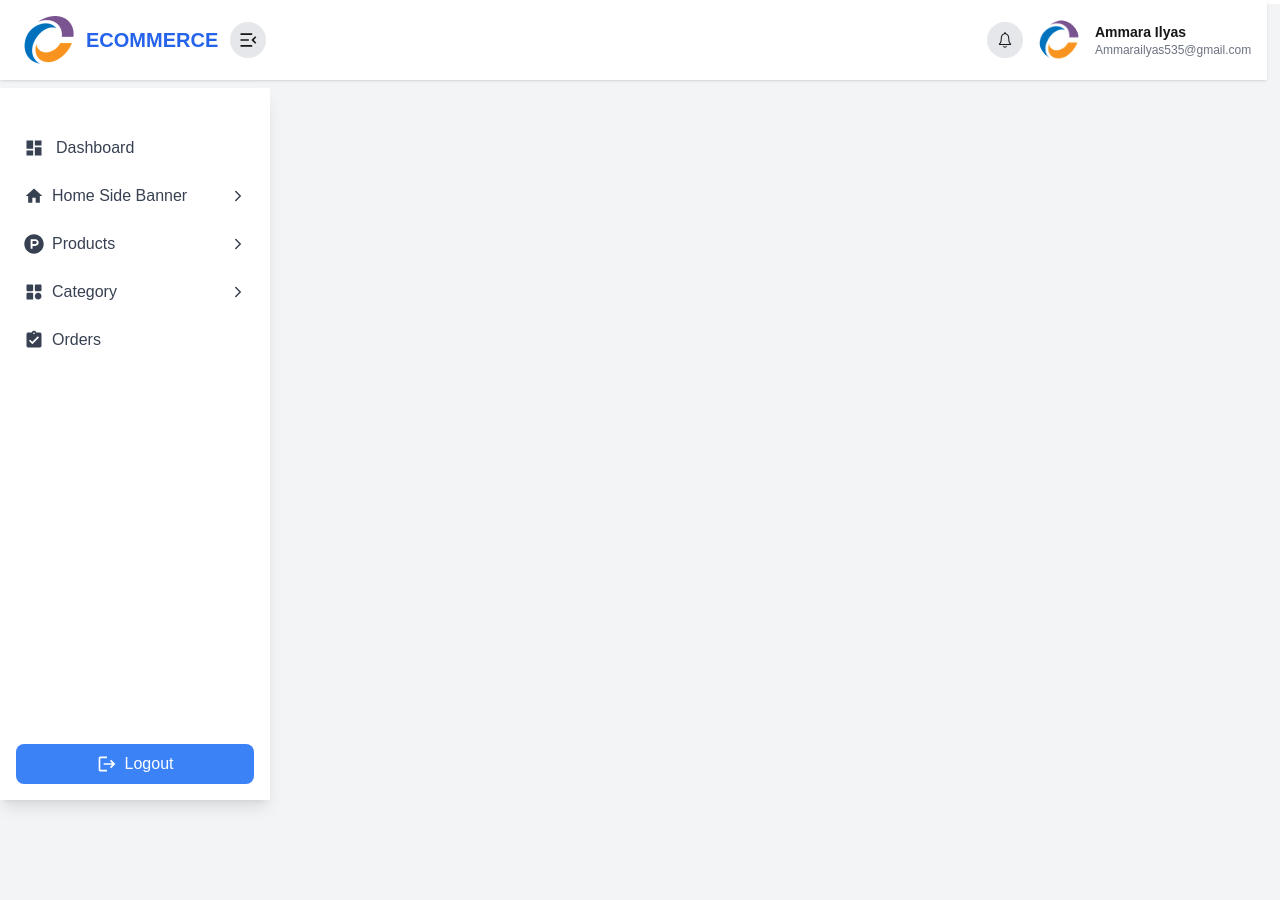
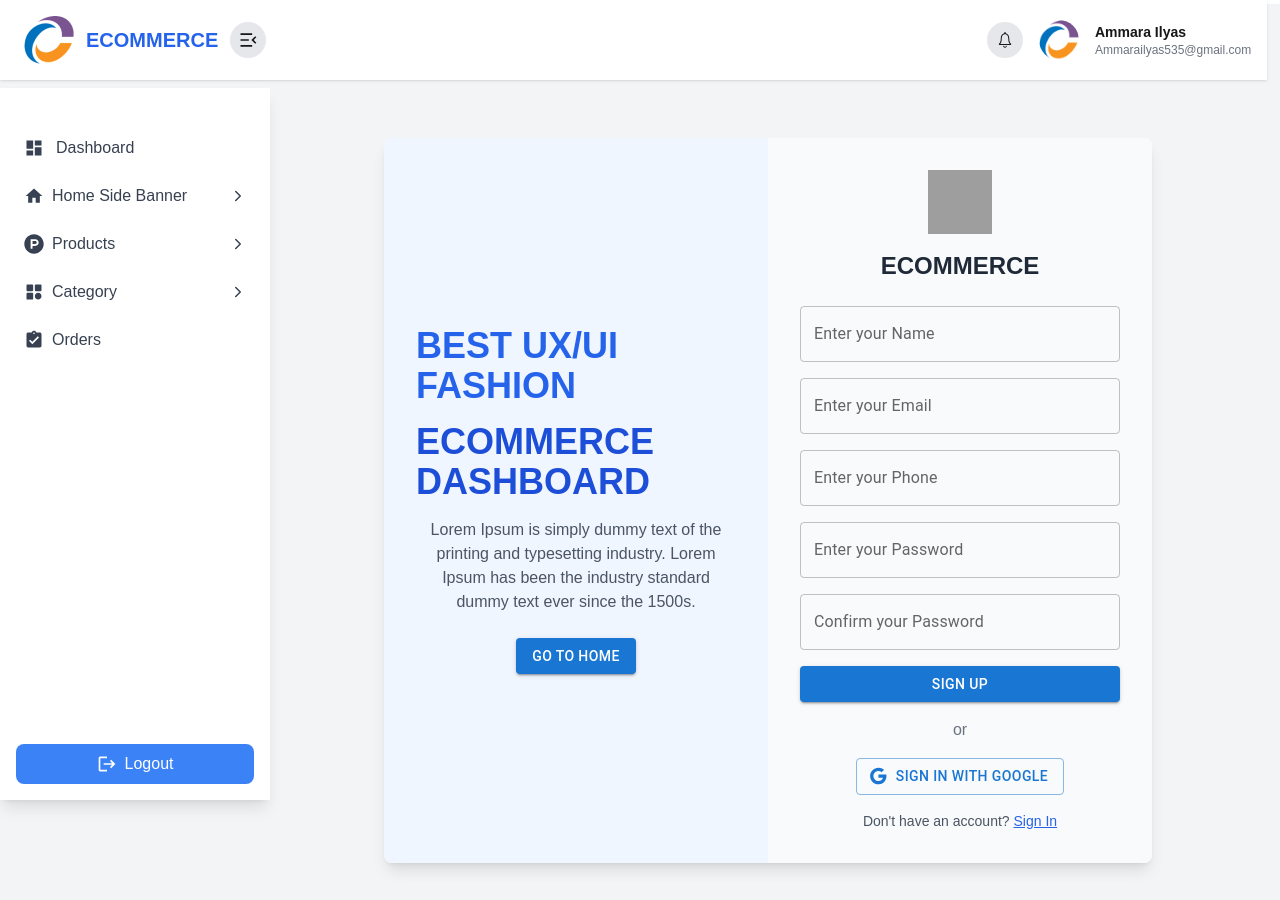
Before and after one commit to ammara-Ilyas/dashboard_ecommerce, a Next.js app: page /auth/register in a window 1280 px wide. Built offline with nearby package versions, Linux system fonts and the light colour scheme; grey boxes are pictures that could not be loaded.

Commit message:
Singup page added

```diff
--- a/package.json
+++ b/package.json
@@ -19,7 +19,8 @@
     "react": "^18",
     "react-chartjs-2": "^5.2.0",
     "react-dom": "^18",
-    "react-icons": "^5.4.0"
+    "react-icons": "^5.4.0",
+    "react-toastify": "^11.0.2"
   },
   "devDependencies": {
     "eslint": "^8",
--- a/src/app/auth/register/page.jsx
+++ b/src/app/auth/register/page.jsx
@@ -1,7 +1,11 @@
 import React from "react";
-
+import Singup from "@/components/widgets/auth/Singup";
 const Page = () => {
-  return <div></div>;
+  return (
+    <>
+      <Singup />
+    </>
+  );
 };
 
 export default Page;
--- a/src/components/widgets/auth/AccountForm.jsx
+++ b/src/components/widgets/auth/AccountForm.jsx
@@ -3,7 +3,8 @@ import React, { useState } from "react";
 import { TextField, Button } from "@mui/material";
 import CloudUpload from "@mui/icons-material/CloudUpload"; // Import icon for image upload placeholder
 import { useUser } from "@/contextApi/UserContext";
-
+import { ToastContainer, toast } from "react-toastify";
+import "react-toastify/dist/ReactToastify.css";
 const AccountForm = () => {
   const { user, setUser } = useUser();
   const [formData, setFormData] = useState({
@@ -44,6 +45,15 @@ const AccountForm = () => {
     e.preventDefault();
     setUser(formData);
     console.log("User data updated:", formData);
+    toast.success("Account update successfully!", {
+      position: "top-right",
+      autoClose: 3000,
+      hideProgressBar: false,
+      closeOnClick: true,
+      pauseOnHover: true,
+      draggable: true,
+      theme: isDarkMode ? "dark" : "light",
+    });
   };
 
   return (
--- a/src/components/widgets/auth/ChangePassword.jsx
+++ b/src/components/widgets/auth/ChangePassword.jsx
@@ -1,20 +1,36 @@
-import React, { useState, useContext } from "react";
+import React, { useState } from "react";
 import { useUser } from "@/contextApi/UserContext"; // Ensure this context is client-safe
 import TextField from "@mui/material/TextField";
 import Button from "@mui/material/Button";
+import InputAdornment from "@mui/material/InputAdornment";
+import IconButton from "@mui/material/IconButton";
+import Visibility from "@mui/icons-material/Visibility";
+import VisibilityOff from "@mui/icons-material/VisibilityOff";
+import { ToastContainer, toast } from "react-toastify";
+import "react-toastify/dist/ReactToastify.css";
 
 const ChangePassword = () => {
-  // Fix: Ensure context is client-safe
-  const { user, setUser } = useUser(); // Avoid calling useContext inside the argument of useUser
+  const { user, setUser } = useUser();
   const [formData, setFormData] = useState({
     oldPassword: "",
     newPassword: "",
     confirmPassword: "",
   });
 
-  const [error, setError] = useState("");
+  const [showPassword, setShowPassword] = useState({
+    oldPassword: false,
+    newPassword: false,
+    confirmPassword: false,
+  });
 
-  // Handle form field changes
+  // Toggle visibility for password fields
+  const togglePasswordVisibility = (field) => {
+    setShowPassword((prev) => ({
+      ...prev,
+      [field]: !prev[field],
+    }));
+  };
+
   const handleForm = (e) => {
     const { name, value } = e.target;
     setFormData((prevFormData) => ({
@@ -23,58 +39,69 @@ const ChangePassword = () => {
     }));
   };
 
-  // Handle form submission
   const handleSubmit = (e) => {
     e.preventDefault();
-    setError(""); // Reset error message
 
-    // Validation
     if (
       !formData.oldPassword ||
       !formData.newPassword ||
       !formData.confirmPassword
     ) {
-      setError("Please fill in all password fields.");
+      toast.error("Please fill in all password fields.");
       return;
     }
 
     if (formData.newPassword !== formData.confirmPassword) {
-      setError("New password and confirm password do not match.");
+      toast.error("New password and confirm password do not match.");
       return;
     }
 
-    // Simulate password update
     if (user?.password === formData.oldPassword) {
       setUser((prevUser) => ({
         ...prevUser,
         password: formData.newPassword,
       }));
-      alert("Password updated successfully!");
+      toast.success("Password updated successfully!");
       setFormData({
         oldPassword: "",
         newPassword: "",
         confirmPassword: "",
       });
     } else {
-      setError("Current password is incorrect.");
+      toast.error("Current password is incorrect.");
     }
   };
 
   return (
+    <>
       <form onSubmit={handleSubmit}>
-      {/* Form Fields Section */}
-      <div className="bg-white p-6 mb-6  w-[95%]">
+        <div className="bg-white p-6 mb-6 w-[95%]">
           <div className="grid grid-cols-3 gap-4">
-          {/* OLD Password Field */}
+            {/* Old Password Field */}
             <div className="flex flex-col">
               <TextField
                 value={formData.oldPassword}
                 name="oldPassword"
                 label="Current Password"
-              type="password"
+                type={showPassword.oldPassword ? "text" : "password"}
                 onChange={handleForm}
                 fullWidth
                 className="mb-4"
+                InputProps={{
+                  endAdornment: (
+                    <InputAdornment position="end">
+                      <IconButton
+                        onClick={() => togglePasswordVisibility("oldPassword")}
+                      >
+                        {showPassword.oldPassword ? (
+                          <VisibilityOff />
+                        ) : (
+                          <Visibility />
+                        )}
+                      </IconButton>
+                    </InputAdornment>
+                  ),
+                }}
               />
             </div>
 
@@ -84,10 +111,25 @@ const ChangePassword = () => {
                 value={formData.newPassword}
                 name="newPassword"
                 label="New Password"
-              type="password"
+                type={showPassword.newPassword ? "text" : "password"}
                 onChange={handleForm}
                 fullWidth
                 className="mb-4"
+                InputProps={{
+                  endAdornment: (
+                    <InputAdornment position="end">
+                      <IconButton
+                        onClick={() => togglePasswordVisibility("newPassword")}
+                      >
+                        {showPassword.newPassword ? (
+                          <VisibilityOff />
+                        ) : (
+                          <Visibility />
+                        )}
+                      </IconButton>
+                    </InputAdornment>
+                  ),
+                }}
               />
             </div>
 
@@ -97,18 +139,30 @@ const ChangePassword = () => {
                 value={formData.confirmPassword}
                 name="confirmPassword"
                 label="Confirm Password"
-              type="password"
+                type={showPassword.confirmPassword ? "text" : "password"}
                 onChange={handleForm}
                 fullWidth
                 className="mb-4"
+                InputProps={{
+                  endAdornment: (
+                    <InputAdornment position="end">
+                      <IconButton
+                        onClick={() =>
+                          togglePasswordVisibility("confirmPassword")
+                        }
+                      >
+                        {showPassword.confirmPassword ? (
+                          <VisibilityOff />
+                        ) : (
+                          <Visibility />
+                        )}
+                      </IconButton>
+                    </InputAdornment>
+                  ),
+                }}
               />
             </div>
           </div>
-
-        {/* Error Message */}
-        {error && <p className="text-red-600 text-sm mb-4">{error}</p>}
-
-        {/* Save Button */}
           <Button
             variant="contained"
             color="primary"
@@ -120,6 +174,9 @@ const ChangePassword = () => {
           </Button>
         </div>
       </form>
+      {/* ToastContainer for displaying toast notifications */}
+      <ToastContainer />
+    </>
   );
 };
 
--- /dev/null
+++ b/src/components/widgets/auth/Singup.jsx
@@ -0,0 +1,181 @@
+"use client";
+import React, { useState } from "react";
+import Head from "next/head";
+import { TextField, Button, IconButton } from "@mui/material";
+import { Google } from "@mui/icons-material";
+import { ToastContainer, toast } from "react-toastify";
+import "react-toastify/dist/ReactToastify.css";
+import logo from "/public/image/logo.png";
+import { useRouter } from "next/navigation";
+export default function Signup() {
+  const router = useRouter();
+  const [signupForm, setSignupForm] = useState({
+    name: "",
+    email: "",
+    phone: "",
+    password: "",
+    confirmPassword: "",
+  });
+
+  const [error, setError] = useState("");
+
+  // Handle input change
+  const handleChange = (e) => {
+    const { name, value } = e.target;
+    setSignupForm({ ...signupForm, [name]: value });
+  };
+
+  // Handle form submission
+  const handleSubmit = (e) => {
+    e.preventDefault();
+
+    // Basic validation
+    if (!signupForm.name || !signupForm.email || !signupForm.password) {
+      setError("Please fill out all required fields.");
+      return;
+    }
+
+    if (signupForm.password !== signupForm.confirmPassword) {
+      setError("Passwords do not match.");
+      return;
+    }
+
+    setError("");
+
+    // Mock submission
+    console.log("Signup Form Data:", signupForm);
+    toast.success("Sign successfully", {
+      position: "top-right",
+      autoClose: 3000,
+      hideProgressBar: false,
+      closeOnClick: true,
+      pauseOnHover: true,
+      draggable: true,
+      theme: isDarkMode ? "dark" : "light",
+    });
+    // Reset form (optional)
+    setSignupForm({
+      name: "",
+      email: "",
+      phone: "",
+      password: "",
+      confirmPassword: "",
+    });
+    router.push("/auth/login");
+  };
+
+  return (
+    <div className="min-h-screen flex flex-col items-center justify-center bg-gray-100">
+      <Head>
+        <title>Ecommerce Dashboard</title>
+        <meta name="description" content="Ecommerce Dashboard & Admin Panel" />
+        <link rel="icon" href="/favicon.ico" />
+      </Head>
+
+      <div className="flex w-11/12 lg:w-3/4 bg-white shadow-lg rounded-lg overflow-hidden">
+        {/* Left Side */}
+        <div className="hidden lg:flex w-1/2 flex-col justify-center items-center bg-blue-50 p-8">
+          <h1 className="text-4xl font-bold text-blue-600 mb-4">
+            BEST UX/UI FASHION
+          </h1>
+          <h2 className="text-4xl font-extrabold text-blue-700">
+            ECOMMERCE DASHBOARD
+          </h2>
+          <p className="text-gray-600 text-center mt-4">
+            Lorem Ipsum is simply dummy text of the printing and typesetting
+            industry. Lorem Ipsum has been the industry standard dummy text ever
+            since the 1500s.
+          </p>
+          <Button variant="contained" color="primary" className="mt-6" href="#">
+            Go To Home
+          </Button>
+        </div>
+
+        {/* Right Side */}
+        <div className="w-full lg:w-1/2 flex flex-col justify-center items-center p-8 bg-gray-50">
+          <img src={logo} alt="Ecommerce Logo" className="w-16 h-16 mb-4" />
+          <h2 className="text-2xl font-semibold text-gray-800">ECOMMERCE</h2>
+
+          <form
+            className="w-full max-w-sm mt-6 space-y-4"
+            onSubmit={handleSubmit}
+          >
+            <TextField
+              fullWidth
+              label="Enter your Name"
+              name="name"
+              value={signupForm.name}
+              onChange={handleChange}
+              variant="outlined"
+            />
+            <TextField
+              fullWidth
+              label="Enter your Email"
+              name="email"
+              value={signupForm.email}
+              onChange={handleChange}
+              variant="outlined"
+            />
+            <TextField
+              fullWidth
+              label="Enter your Phone"
+              name="phone"
+              value={signupForm.phone}
+              onChange={handleChange}
+              variant="outlined"
+            />
+            <TextField
+              fullWidth
+              label="Enter your Password"
+              name="password"
+              type="password"
+              value={signupForm.password}
+              onChange={handleChange}
+              variant="outlined"
+            />
+            <TextField
+              fullWidth
+              label="Confirm your Password"
+              name="confirmPassword"
+              type="password"
+              value={signupForm.confirmPassword}
+              onChange={handleChange}
+              variant="outlined"
+            />
+
+            {error && <div className="text-red-500 text-sm">{error}</div>}
+
+            <Button
+              fullWidth
+              type="submit"
+              variant="contained"
+              color="primary"
+              className="mt-4"
+            >
+              Sign Up
+            </Button>
+          </form>
+
+          <div className="mt-4 text-gray-500 text-center">or</div>
+
+          <Button
+            variant="outlined"
+            color="primary"
+            startIcon={<Google />}
+            className="mt-4"
+          >
+            Sign In With Google
+          </Button>
+
+          <div className="mt-4 text-sm text-gray-600">
+            Don&apos;t have an account?{" "}
+            <a href="/auth/login" className="text-blue-600 underline">
+              Sign In
+            </a>
+          </div>
+        </div>
+      </div>
+      <ToastContainer />
+    </div>
+  );
+}
--- a/src/components/widgets/product/ProductUploadForm.jsx
+++ b/src/components/widgets/product/ProductUploadForm.jsx
@@ -12,6 +12,8 @@ import {
 import { CloudUpload as CloudUploadIcon } from "@mui/icons-material";
 import Image from "next/image";
 import { useTheme } from "@mui/material";
+import { ToastContainer, toast } from "react-toastify";
+import "react-toastify/dist/ReactToastify.css";
 import { useProducts } from "@/contextApi/ProductContext";
 
 function ProductUploadForm() {
@@ -40,6 +42,15 @@ function ProductUploadForm() {
   const handleSubmit = (e) => {
     e.preventDefault();
     console.log("Form Data Submitted:", formData);
+    toast.success("Product uploaded successfully!", {
+      position: "top-right",
+      autoClose: 3000,
+      hideProgressBar: false,
+      closeOnClick: true,
+      pauseOnHover: true,
+      draggable: true,
+      theme: isDarkMode ? "dark" : "light",
+    });
   };
 
   const [image, setImage] = useState(null);
@@ -376,6 +387,7 @@ function ProductUploadForm() {
           </Button>
         </div>
       </form>
+      <ToastContainer />
     </div>
   );
 }
```
Also changed, not shown: 1 other file (tests, documents, lock files or other folders). Lines whose indentation alone changed are shown as unchanged.
